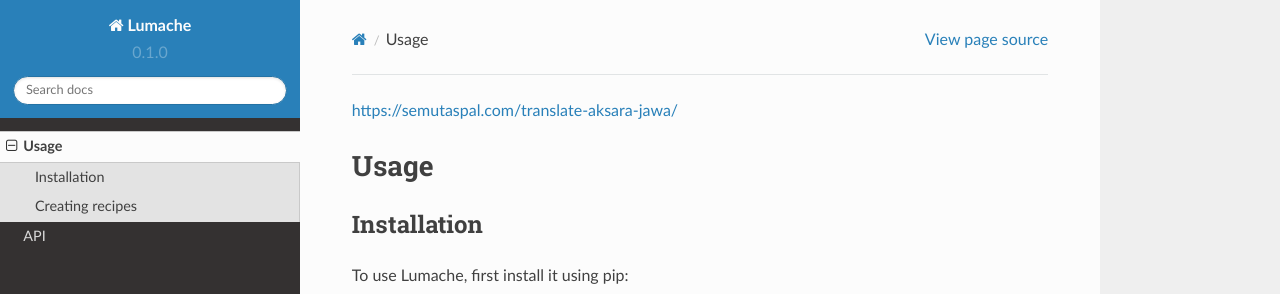
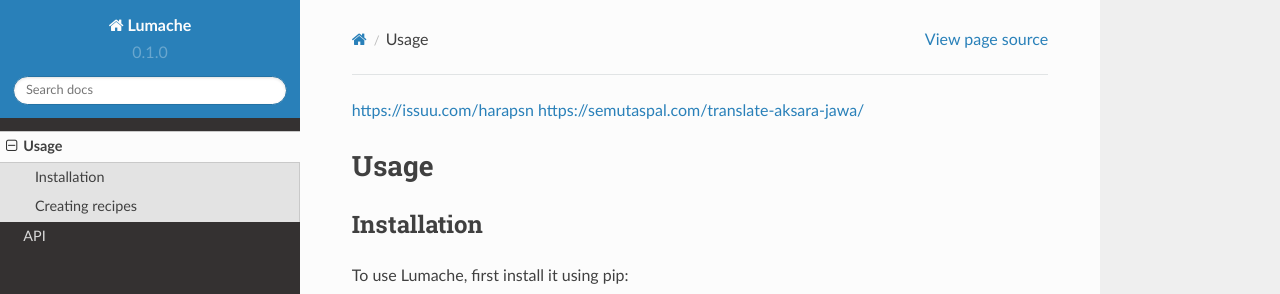
Before and after one commit to Quinta7878/reddon, a Sphinx documentation site: the page built from docs/source/usage.rst, in a window 1280 px wide and 1191 px high. Shown: the top 294 px of the window. Built offline with Sphinx 7.4.7 and the Read the Docs theme 2.0.0, drawn with Linux system fonts in a browser that asks for light colours; part of the change alters nothing that is shown.

Commit message:
Update usage.rst

```diff
--- a/docs/source/usage.rst
+++ b/docs/source/usage.rst
@@ -1,3 +1,4 @@
+https://issuu.com/harapsn
 https://semutaspal.com/translate-aksara-jawa/
 
 Usage
```
